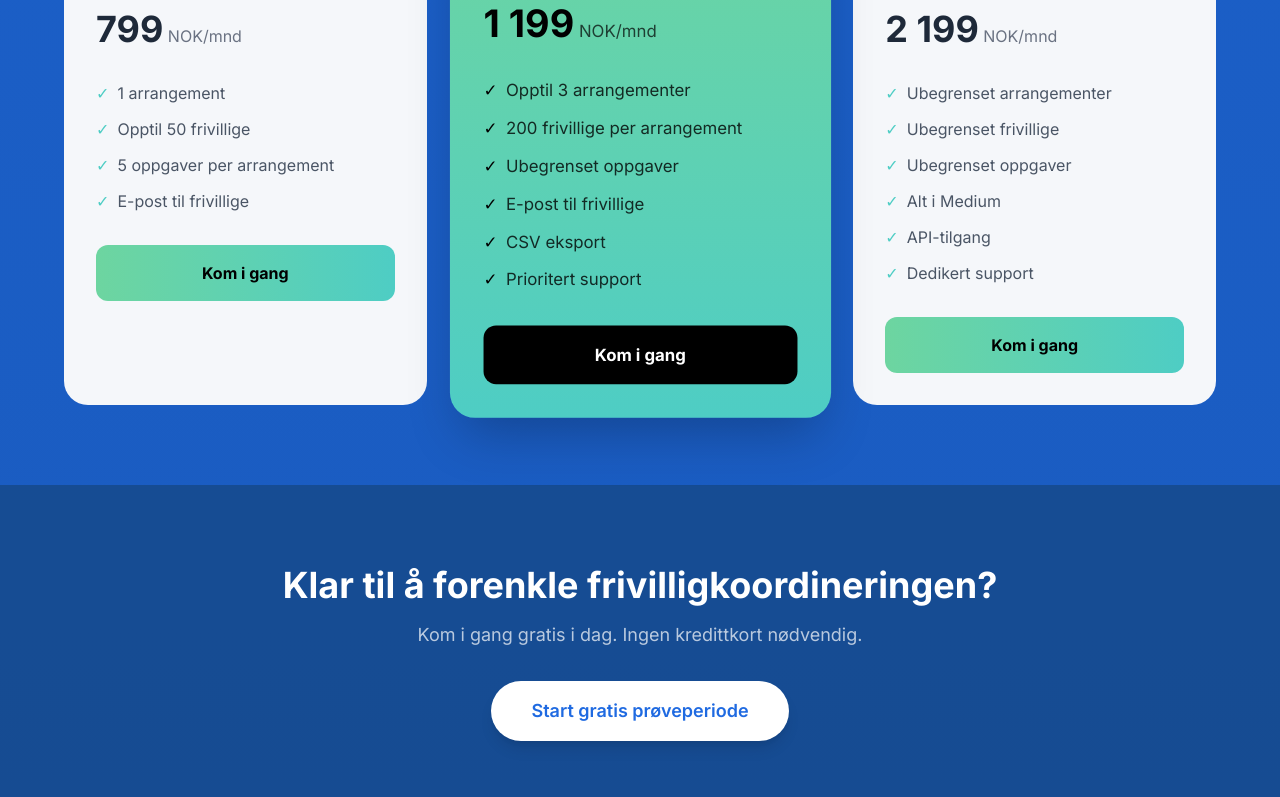
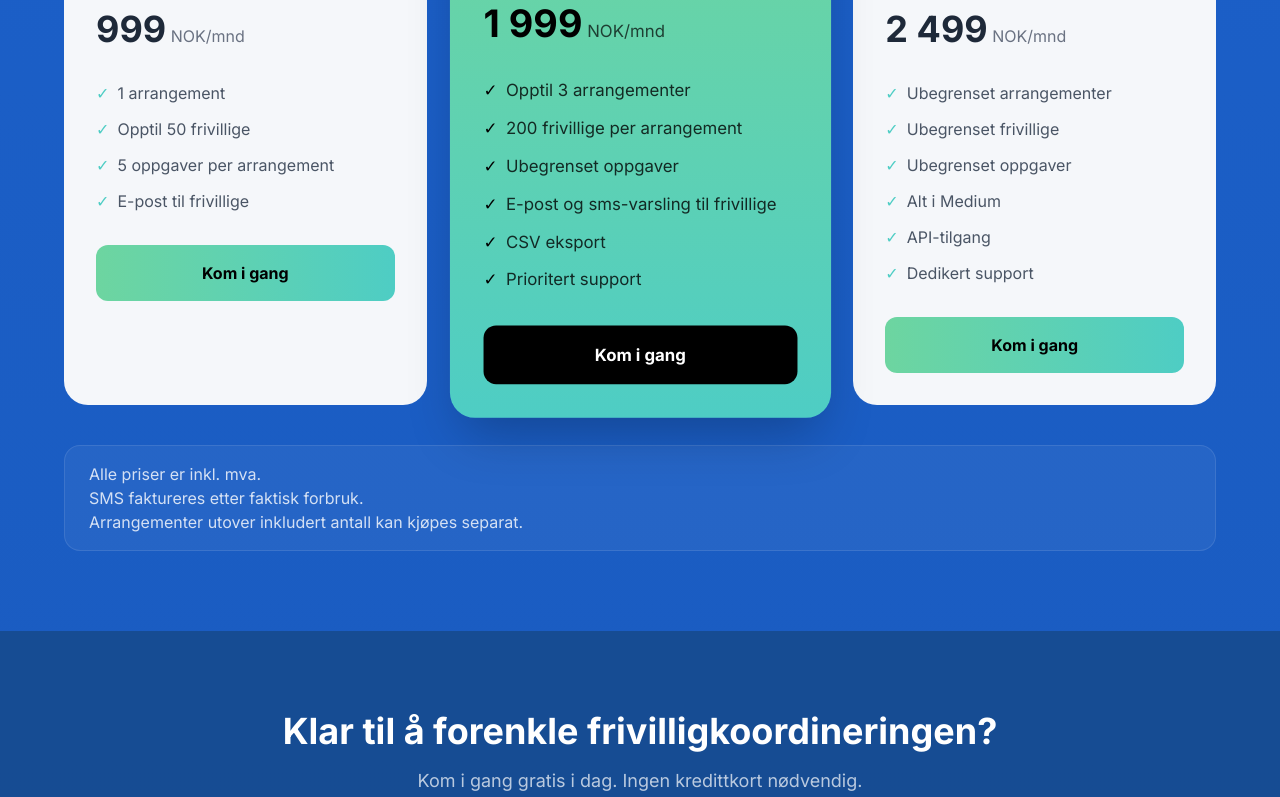
Before and after one commit to jorlar/fritim_landing, a Next.js app: page / in a window 1280 px wide. Shown: the part 3947-4744 px from the top of the page. Built offline with nearby package versions, Linux system fonts and the light colour scheme.

Commit message:
:art: Add note on pricing

```diff
--- a/app/components/PricingSection.tsx
+++ b/app/components/PricingSection.tsx
@@ -8,9 +8,9 @@ export default function PricingSection() {
 
   const prices = {
     monthly: {
-      small: 799,
-      medium: 1199,
-      large: 2199,
+      small: 999,
+      medium: 1999,
+      large: 2499,
     },
     yearly: {
       small: 7999,
@@ -118,7 +118,7 @@ export default function PricingSection() {
                 <span className="text-black">✓</span> Ubegrenset oppgaver
               </li>
               <li className="flex items-center gap-2 text-black/80">
-                <span className="text-black">✓</span> E-post til frivillige
+                <span className="text-black">✓</span> E-post og sms-varsling til frivillige
               </li>
               <li className="flex items-center gap-2 text-black/80">
                 <span className="text-black">✓</span> CSV eksport
@@ -173,6 +173,12 @@ export default function PricingSection() {
             </Link>
           </div>
         </div>
+
+        <div className="mt-10 rounded-2xl border border-white/10 bg-white/5 px-6 py-4 text-md text-white/80">
+          <p>Alle priser er inkl. mva.</p>
+          <p>SMS faktureres etter faktisk forbruk.</p>
+          <p>Arrangementer utover inkludert antall kan kjøpes separat.</p>
+        </div>
       </div>
     </section>
   );
```
